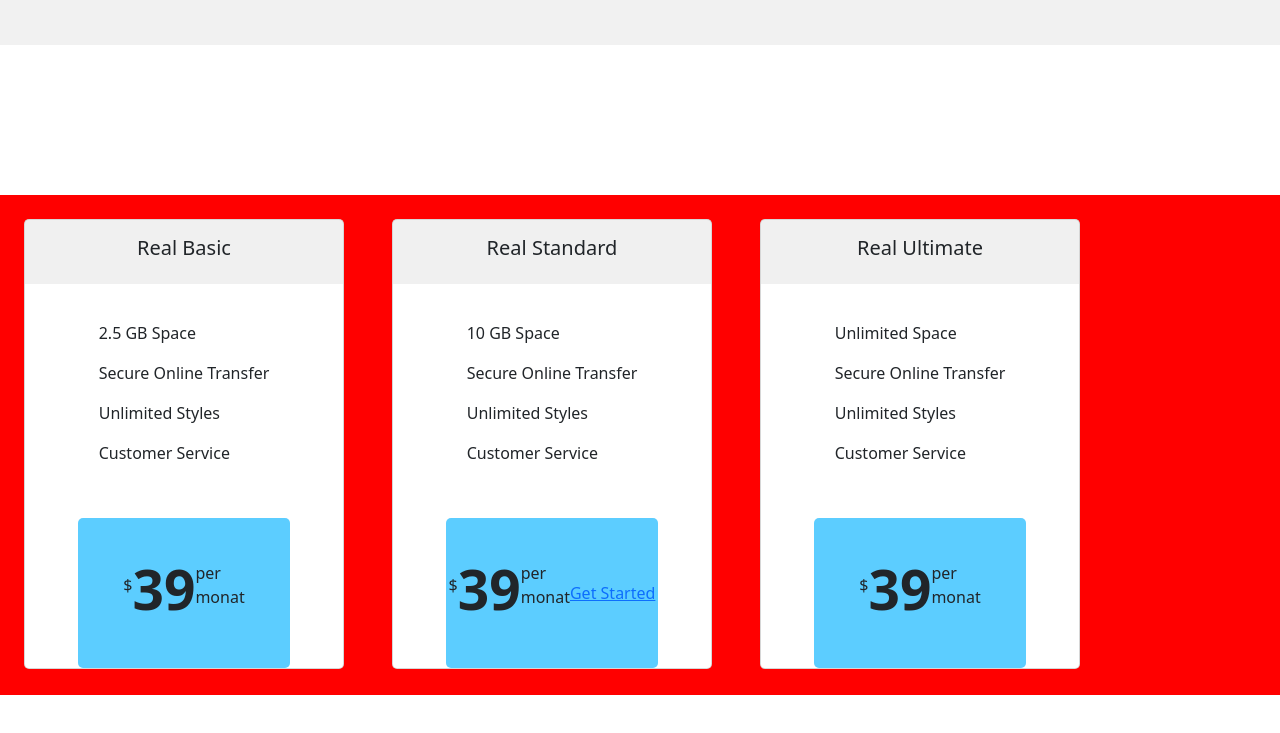
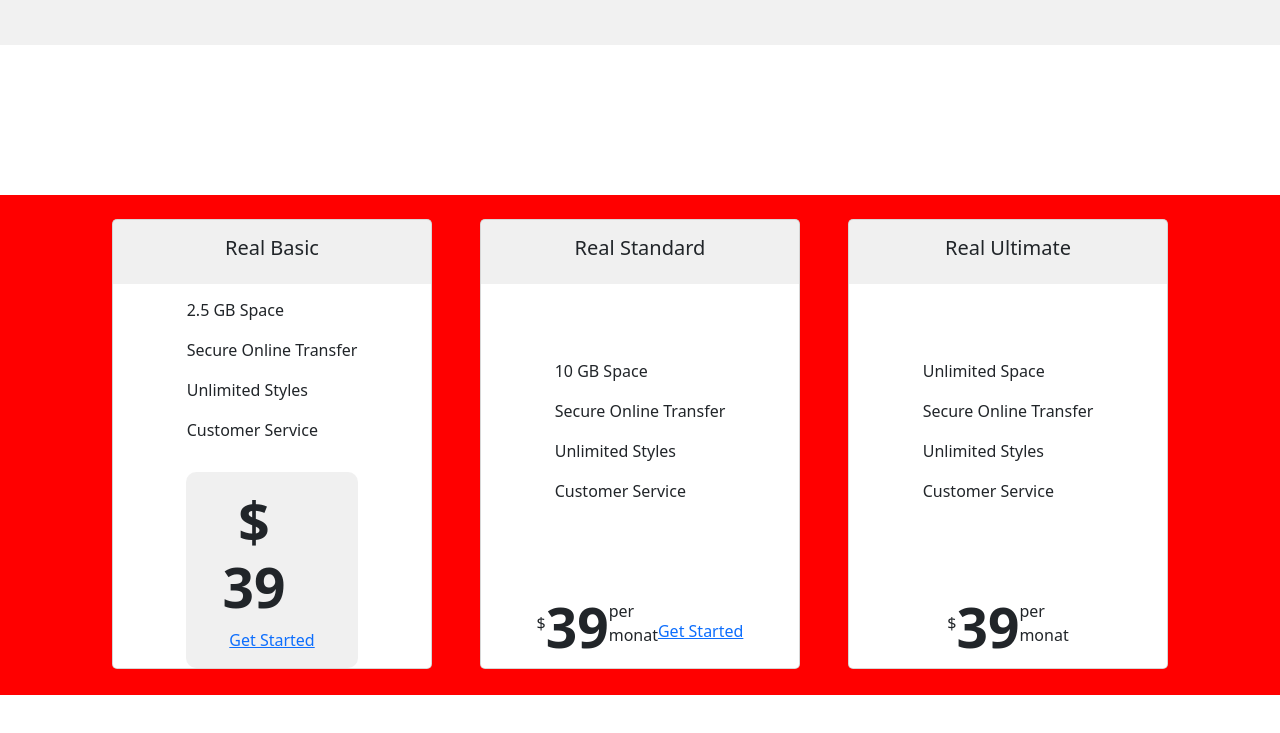
Before and after one commit to nzigovic/It-camp-exam, a plain HTML site: page index.html in a window 1280 px wide. Shown: the part 3811-4544 px from the top of the page. Drawn offline with nearby package versions, Linux system fonts and the light colour scheme.

Commit message:
izmena 39$

```diff
--- a/index.html
+++ b/index.html
@@ -158,6 +158,7 @@
     <div class="sekcija_placanja">
 
         <div class="placanje">
+
             <div class="placanje2 col-md-3 m-4 ">
                 <div class="p-3 naslov col-md-12">
 
@@ -170,8 +171,23 @@
                     <p>Unlimited Styles</p>
                     <p>Customer Service</p>
                 </div>
+                <div class="placanje-block">
                 <div class="cena col-md-8">
-                    <p>$</p><h3>39</h3><p>per <br>monat</p>
+
+                 <h3>
+                     <span class="input-group-btn">
+
+                         $
+                        </span>
+                        39
+                    </h3>
+
+                        </div>
+                            <div class="dugme">
+
+                                <a href="#">Get Started</a>
+
+                </div>
                 </div>
 
 
@@ -189,10 +205,14 @@
                     <p>Customer Service</p>
                 </div>
                 <div class="cena col-md-8">
-                    <p>$</p><h3>39</h3><p>per <br>monat</p>
-                    <div class="dugme">
 
-                        <a href="#">Get Started</a>
+
+                            <p>$</p><h3>39</h3><p>per <br>monat</p>
+
+                        <div class="dugme">
+
+                            <a href="#">Get Started</a>
+
                     </div>
                 </div>
             </div>
@@ -214,6 +234,7 @@
         </div>
 
 
+    </div>
 
 
 
--- a/style.css
+++ b/style.css
@@ -254,6 +254,7 @@
     background-color: red;
     width: 100%;
     height: 500px;
+    justify-content: center;
 }
 
 .placanje1 {
@@ -280,13 +281,16 @@
 }
 
 .cena{
-    /* font-size: px; */
+    justify-content: center;
+    align-items: center;
+    display: flex;
+    /* font-size: px;
     justify-content: center;
     align-items: center;
     display: flex;
     border-radius: 5px;
     height: 150px;
-    background-color: #5ccdff;
+    background-color: #5ccdff; */
 
 }
 
@@ -294,3 +298,18 @@
     font-size: 55px;
     font-weight: bold;
 }
+.dugme {
+    display: block;
+}
+.placanje-block {
+    text-align: center;
+    display: block;
+    justify-content: center;
+    align-items: center;
+   /* width: 40%; */
+    border-radius: 5px;
+    /* height: 150px; */
+    background-color: rgba(204, 204, 204, 0.301);
+    padding: 5% 10%;
+    border-radius: 10px;
+}
```
